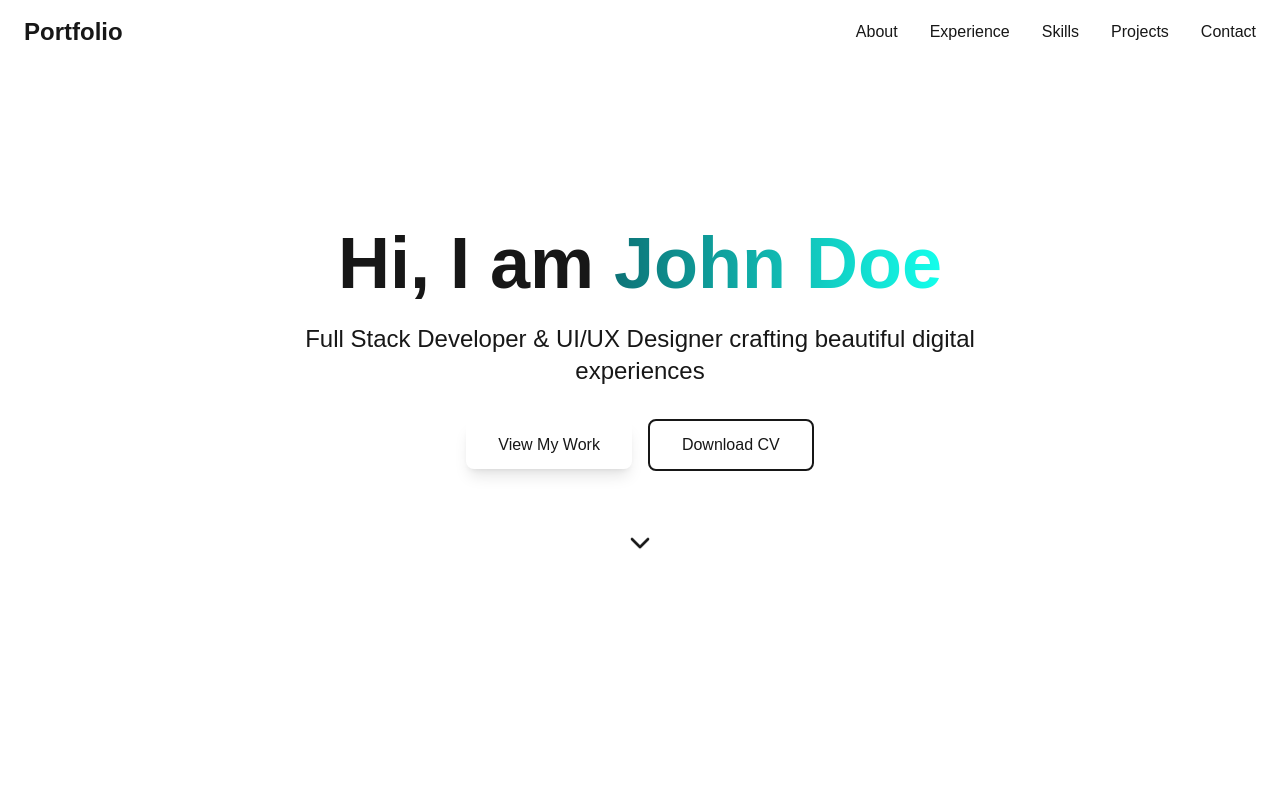
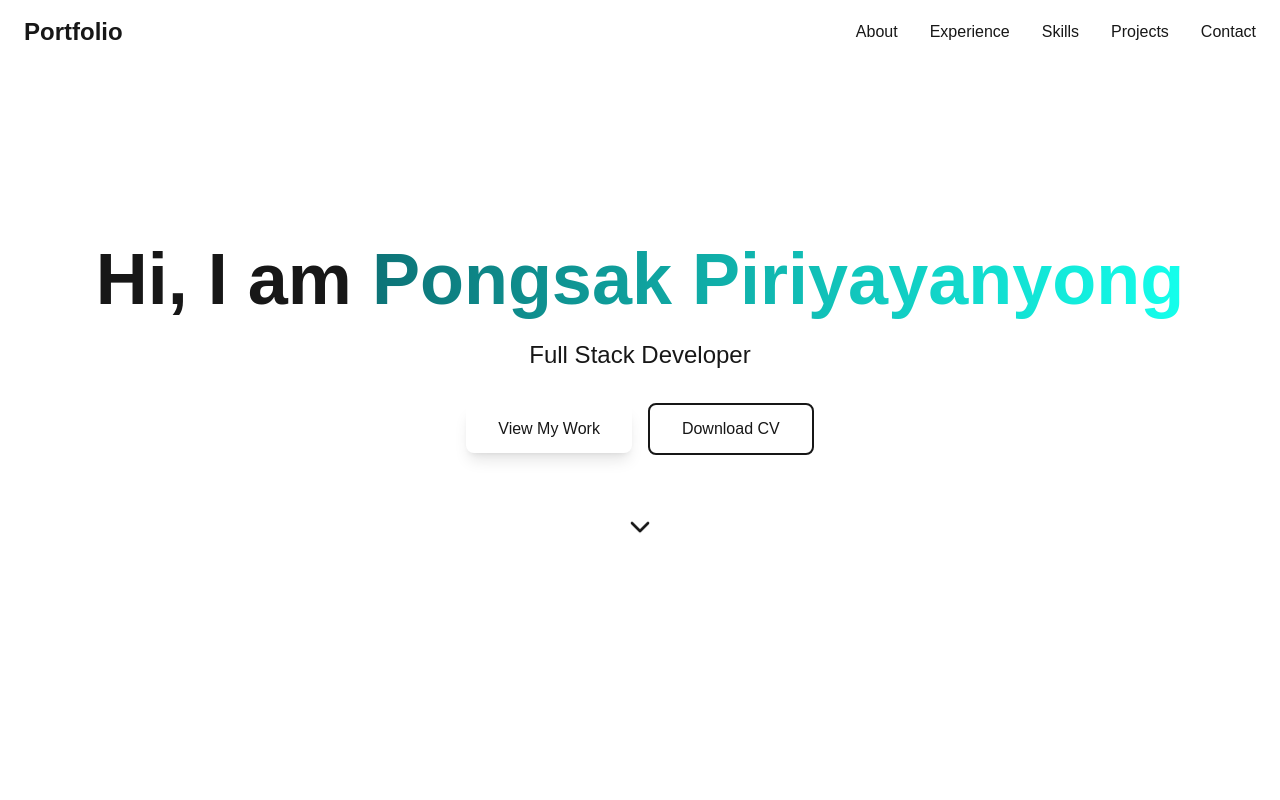
Before and after one commit to za15587op/my-portfolio, a Next.js app: page / in a window 1280 px wide. Shown: the top 800 px of the page. Built offline with nearby package versions, Linux system fonts and the light colour scheme.

Commit message:
update hero

```diff
--- a/src/app/components/Hero.tsx
+++ b/src/app/components/Hero.tsx
@@ -35,12 +35,12 @@ const Hero = () => {
                 backgroundImage: "linear-gradient(90deg, rgb(var(--primary)), rgb(var(--secondary)))"
               }}
             >
-              John Doe
+              Pongsak Piriyayanyong
             </span>
           </h1>
 
           <p className="text-xl md:text-2xl text-foreground/80 mb-8 max-w-3xl mx-auto">
-            Full Stack Developer & UI/UX Designer crafting beautiful digital experiences
+            Full Stack Developer
           </p>
 
           <div className="flex flex-col sm:flex-row gap-4 justify-center items-center mb-16">
--- a/src/app/components/Skills.tsx
+++ b/src/app/components/Skills.tsx
@@ -338,14 +338,14 @@ const Skills = () => {
               Skills
             </span>
           </motion.h2>
-          <motion.p
+          {/* <motion.p
             className="text-lg sm:text-xl text-gray-600 dark:text-gray-300 max-w-2xl mx-auto leading-relaxed"
             initial={{ opacity: 0 }}
             animate={isInView ? { opacity: 1 } : { opacity: 0 }}
             transition={{ duration: 0.8, delay: 0.5 }}
           >
             Passionate about creating amazing digital experiences with cutting-edge technologies
-          </motion.p>
+          </motion.p> */}
         </motion.div>
 
         {/* Skills Grid */}
```
